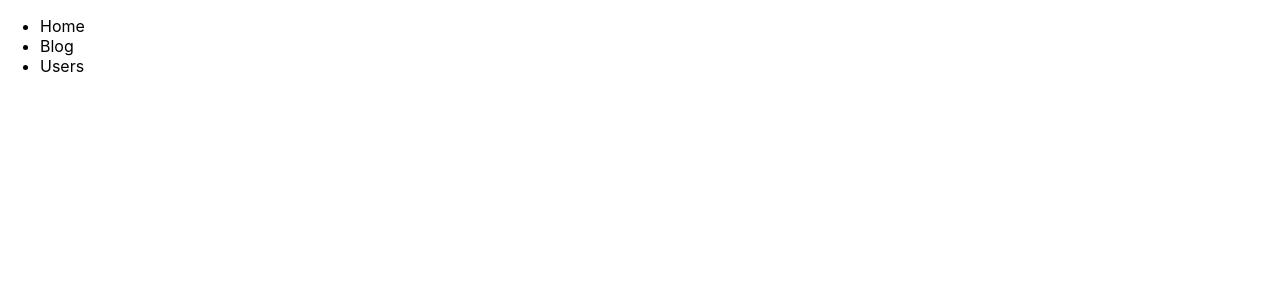
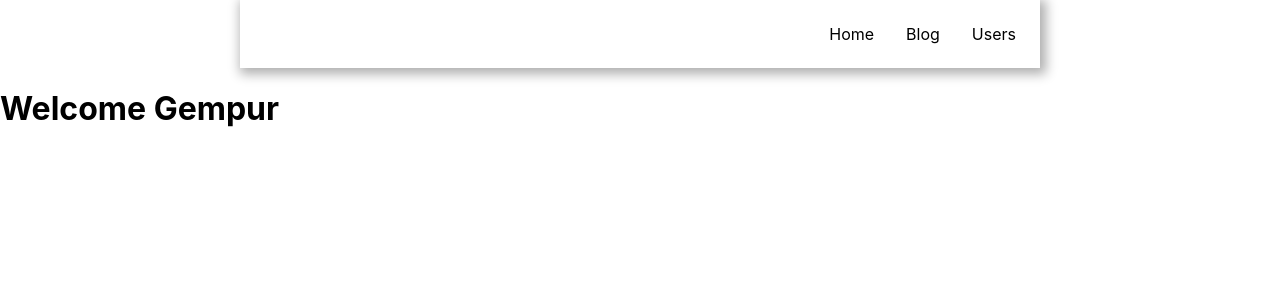
Before and after one commit to gempurbayu/learning-next, a Next.js app: page / in a window 1280 px wide. Shown: the top 300 px of the page. Built offline with nearby package versions, Linux system fonts and the light colour scheme.

Commit message:
using css modules

```diff
--- /dev/null
+++ b/components/header/Header.module.css
@@ -0,0 +1,16 @@
+.container {
+    padding: 8px;
+    box-shadow: 3px 3px 11px 3px rgb(0 0 0 / 32%);
+    max-width: 800px;
+    margin: auto;
+}
+
+.list {
+    list-style: none;
+    display: flex;
+    justify-content: flex-end;
+}
+
+.item {
+    margin: 0px 16px;
+}
--- /dev/null
+++ b/components/header/index.tsx
@@ -0,0 +1,14 @@
+import Link from "next/link";
+import styles from "./Header.module.css";
+
+export default function index() {
+  return (
+    <header className={styles.container}>
+      <ul className={styles.list}>
+        <li className={styles.item}><Link href='/'>Home</Link></li>
+        <li className={styles.item}><Link href='/blog'>Blog</Link></li>
+        <li className={styles.item}><Link href='/users'>Users</Link></li>
+      </ul>
+    </header>
+  )
+}
--- a/pages/index.tsx
+++ b/pages/index.tsx
@@ -1,16 +1,12 @@
-import type { NextPage } from 'next'
-import Link from 'next/link'
+import type { NextPage } from 'next';
+import Header from '../components/header/';
+
 
 const Home: NextPage = () => {
   return (
     <>
-    <header>
-      <ul>
-        <li><Link href='/'>Home</Link></li>
-        <li><Link href='/blog'>Blog</Link></li>
-        <li><Link href='/users'>Users</Link></li>
-      </ul>
-    </header>
+    <Header />
+    <h1>Welcome Gempur</h1>
     </>
   )
 }
```
